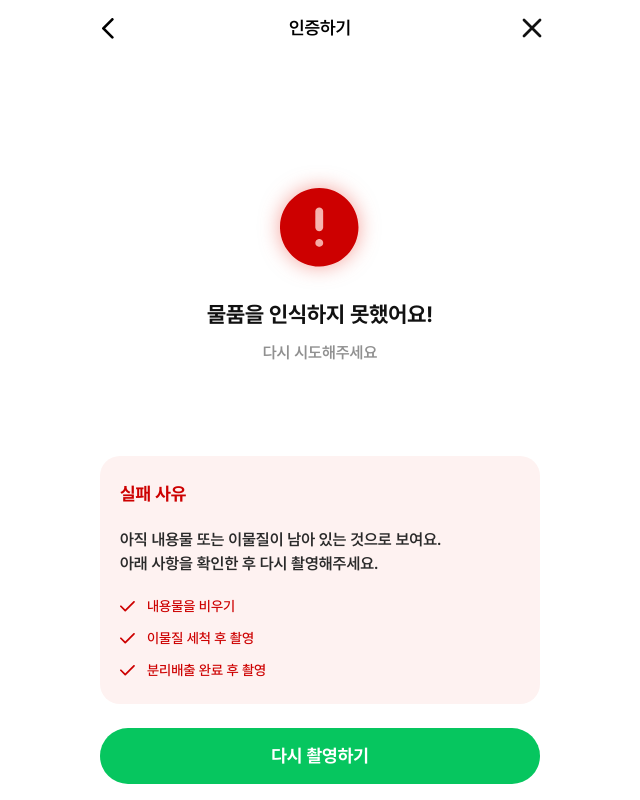
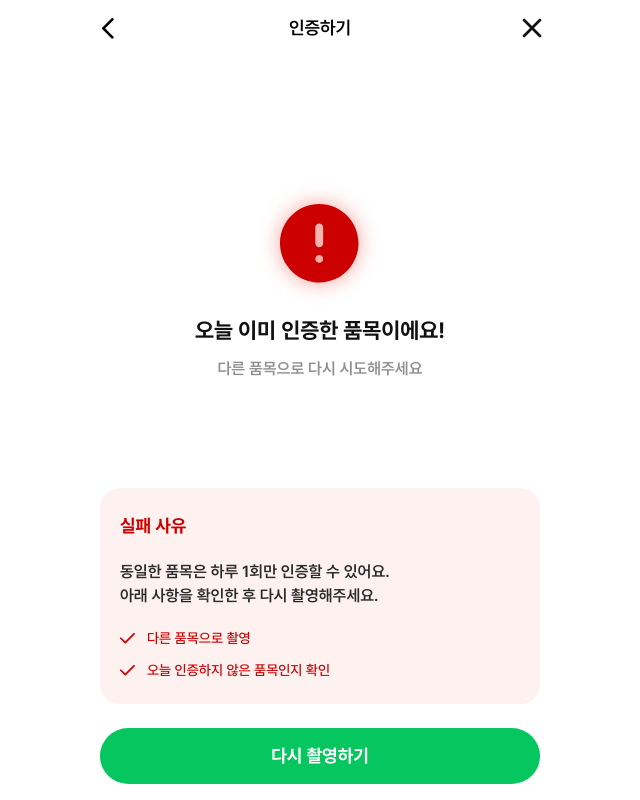
Before and after one commit to REDO-Team/Front, a React (Vite) app: page /certification/fail in a window 1280 px wide. Shown: the whole page, without its empty margins (320-960 px from the left). Built offline with nearby package versions, Linux system fonts and the light colour scheme.

Commit message:
[Modify] 동일 품목 인증 시 조건 처리
- 체크리스트 컴포넌트 분리

```diff
--- /dev/null
+++ b/src/components/CertificationPage/FailCheckList.tsx
@@ -0,0 +1,14 @@
+import Check from '/src/assets/icons/check.svg?react';
+
+interface FailCheckListProps {
+  content: string;
+}
+
+export default function FailCheckList({ content }: FailCheckListProps) {
+  return (
+    <div className='flex items-center gap-3'>
+      <Check className='text-error-text' />
+      <p className='font-pretendard font-medium text-sm text-error-text break-keep'>{content}</p>
+    </div>
+  );
+}
--- a/src/pages/certification-page/fail-page.tsx
+++ b/src/pages/certification-page/fail-page.tsx
@@ -1,10 +1,11 @@
 import { useNavigate } from 'react-router-dom';
 import TopBar from '../../components/common/TopBar';
 import Close from '/src/assets/icons/close.svg';
-import Check from '/src/assets/icons/check.svg?react';
 import FailInfo from '../../components/common/FailInfo';
+import FailCheckList from '../../components/CertificationPage/FailCheckList';
 
 const mock = {
+  isRetry: true,
   content: '아직 내용물 또는 이물질이 남아 있는 것으로 보여요. 아래 사항을 확인한 후 다시 촬영해주세요.',
   checkList: ['내용물을 비우기', '이물질 세척 후 촬영', '분리배출 완료 후 촬영'],
 };
@@ -23,33 +24,39 @@ export default function FailPage() {
       </div>
 
       <div className='flex flex-col h-full px-5'>
-        <FailInfo title='물품을 인식하지 못했어요!' content='다시 시도해주세요' />
+        <FailInfo title={mock.isRetry ? '오늘 이미 인증한 품목이에요!' : '물품을 인식하지 못했어요!'} content={mock.isRetry ? '다른 품목으로 다시 시도해주세요' : '다시 시도해주세요'} />
 
         <div className='flex flex-col gap-6 mt-auto'>
           <div className='flex flex-col gap-5 px-5 py-6 bg-error-bg rounded-[20px]'>
             <span className='font-pretendard font-bold text-lg text-error-text'>실패 사유</span>
             <div>
-              {filteredContent.map((c, idx) => {
-                return (
-                  <p key={idx} className='font-pretendard font-semibold text-base text-gray-800 break-keep'>
-                    {c}.
-                  </p>
-                );
-              })}
+              {mock.isRetry ? (
+                <p className='font-pretendard font-semibold text-base text-gray-800 break-keep'>
+                  동일한 품목은 하루 1회만 인증할 수 있어요. <br /> 아래 사항을 확인한 후 다시 촬영해주세요.
+                </p>
+              ) : (
+                filteredContent.map((c, idx) => {
+                  return (
+                    <p key={idx} className='font-pretendard font-semibold text-base text-gray-800 break-keep'>
+                      {c}.
+                    </p>
+                  );
+                })
+              )}
             </div>
             <div className='flex flex-col gap-3'>
-              <div className='flex items-center gap-3'>
-                <Check className='text-error-text' />
-                <p className='font-pretendard font-medium text-sm text-error-text break-keep'>{mock.checkList[0]}</p>
-              </div>
-              <div className='flex items-center gap-3'>
-                <Check className='text-error-text' />
-                <p className='font-pretendard font-medium text-sm text-error-text break-keep'>{mock.checkList[1]}</p>
-              </div>
-              <div className='flex items-center gap-3'>
-                <Check className='text-error-text' />
-                <p className='font-pretendard font-medium text-sm text-error-text break-keep'>{mock.checkList[2]}</p>
-              </div>
+              {mock.isRetry ? (
+                <>
+                  <FailCheckList content='다른 품목으로 촬영' />
+                  <FailCheckList content='오늘 인증하지 않은 품목인지 확인' />
+                </>
+              ) : (
+                <>
+                  {mock.checkList.map((cl, idx) => {
+                    return <FailCheckList content={cl} key={idx} />;
+                  })}
+                </>
+              )}
             </div>
           </div>
 
```
